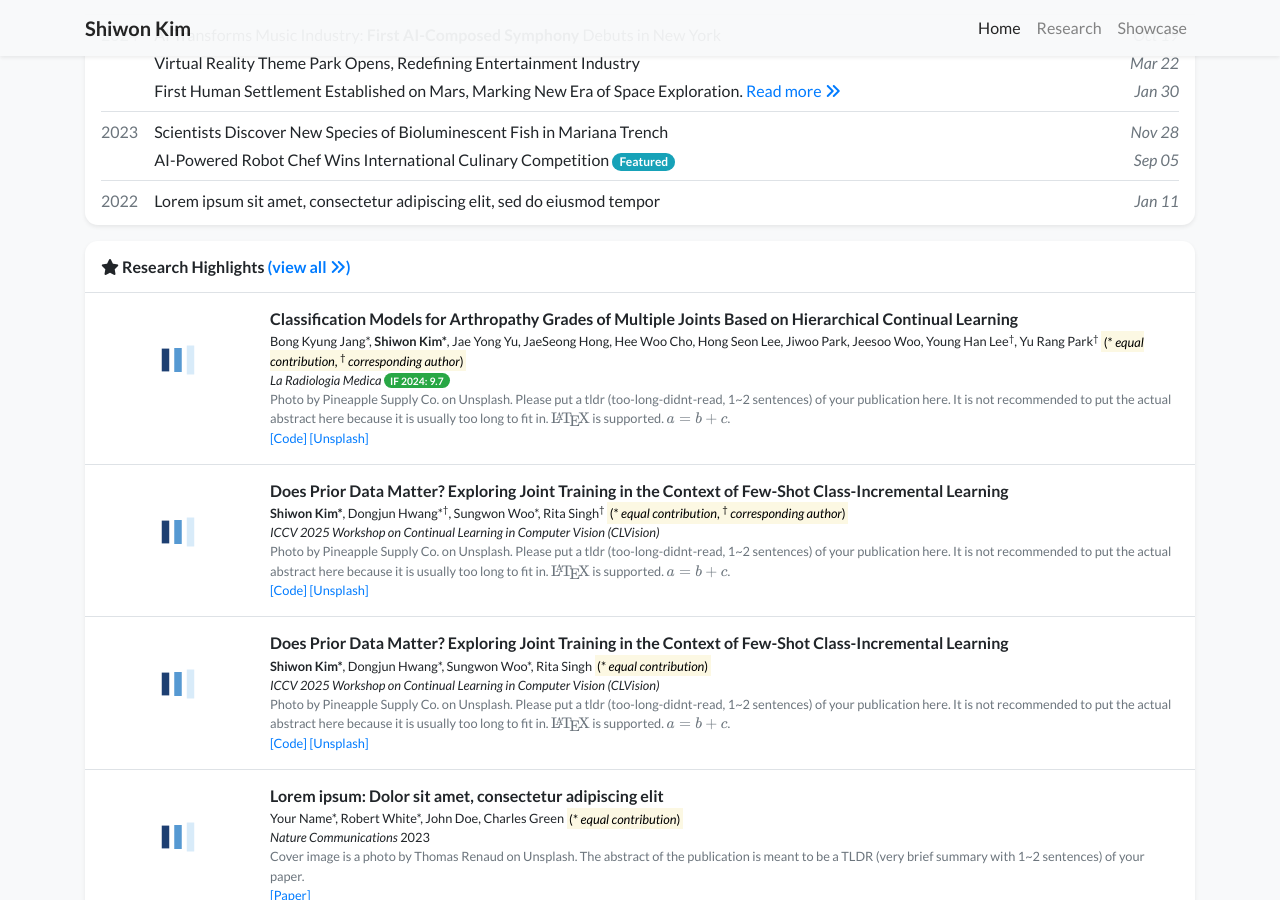
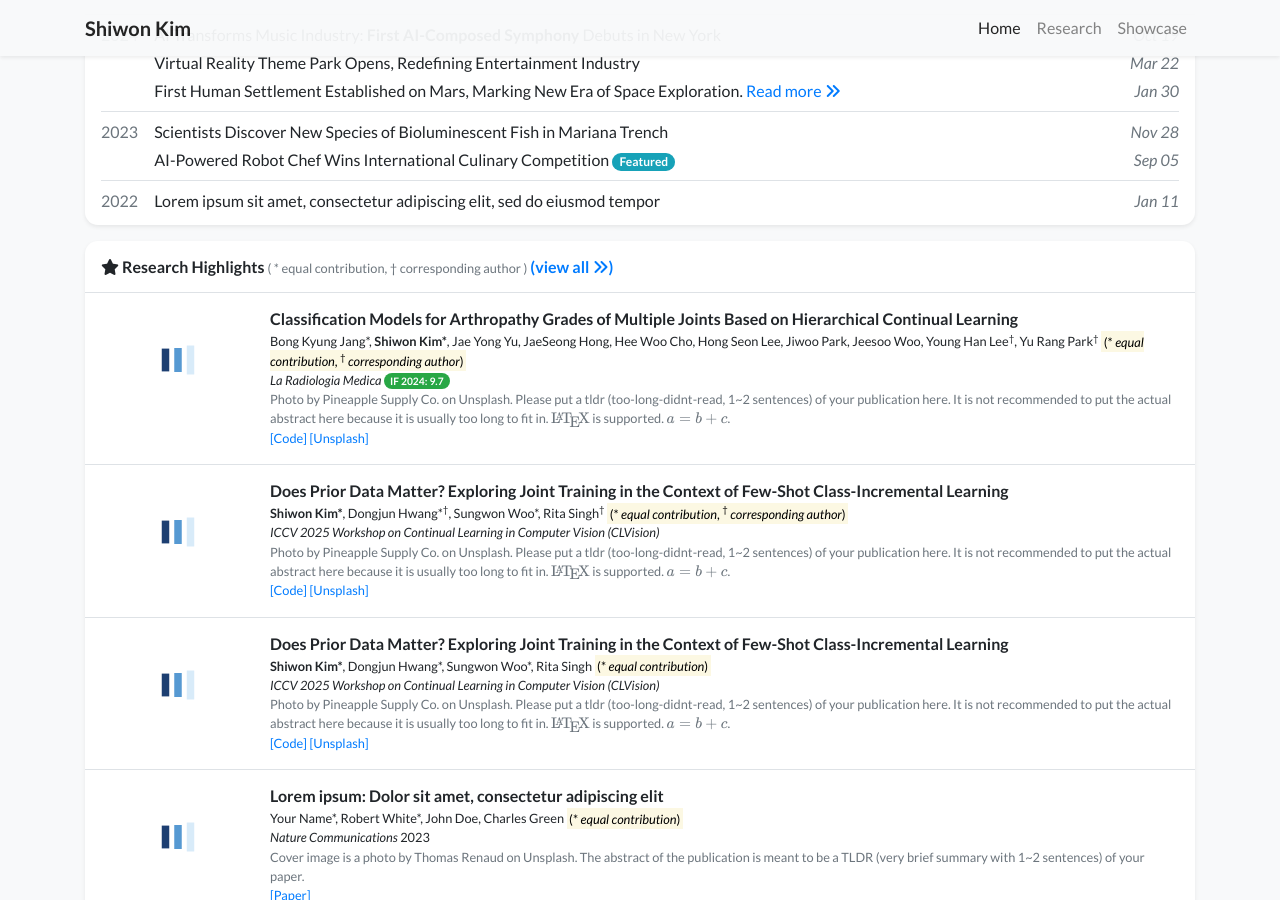
Before and after one commit to shiwonkim/shiwonkim.github.io, a Jekyll site: the page built from index.html, in a window 1280 px wide and 900 px high, scrolled down 851 px. Built offline with Jekyll 4.4.1, drawn with Linux system fonts in a browser that asks for light colours; nearby versions of some CDN libraries; a style sheet for code colours, icons or effects is not loaded.

Commit message:
edit profile

```diff
--- a/index.html
+++ b/index.html
@@ -25,6 +25,6 @@ navbar_title: Home
     {%
         include widgets/publication_card.html
         publications=pubs
-        title='<i class="fas fa-star"></i> Research Highlights'
+        title='<i class="fas fa-star"></i> Research Highlights <small class="text-muted">( * equal contribution, † corresponding author )</small>'
     %}
 {% endif %}
```
